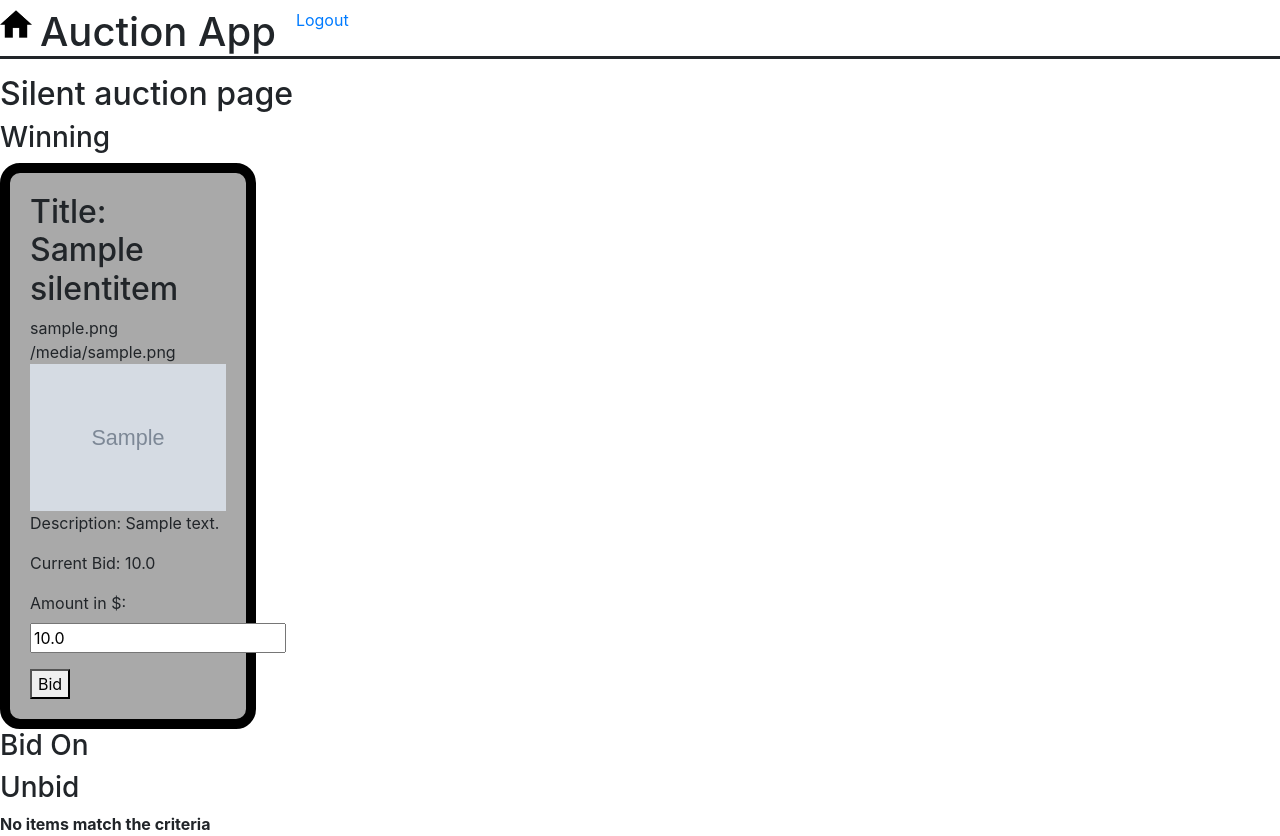
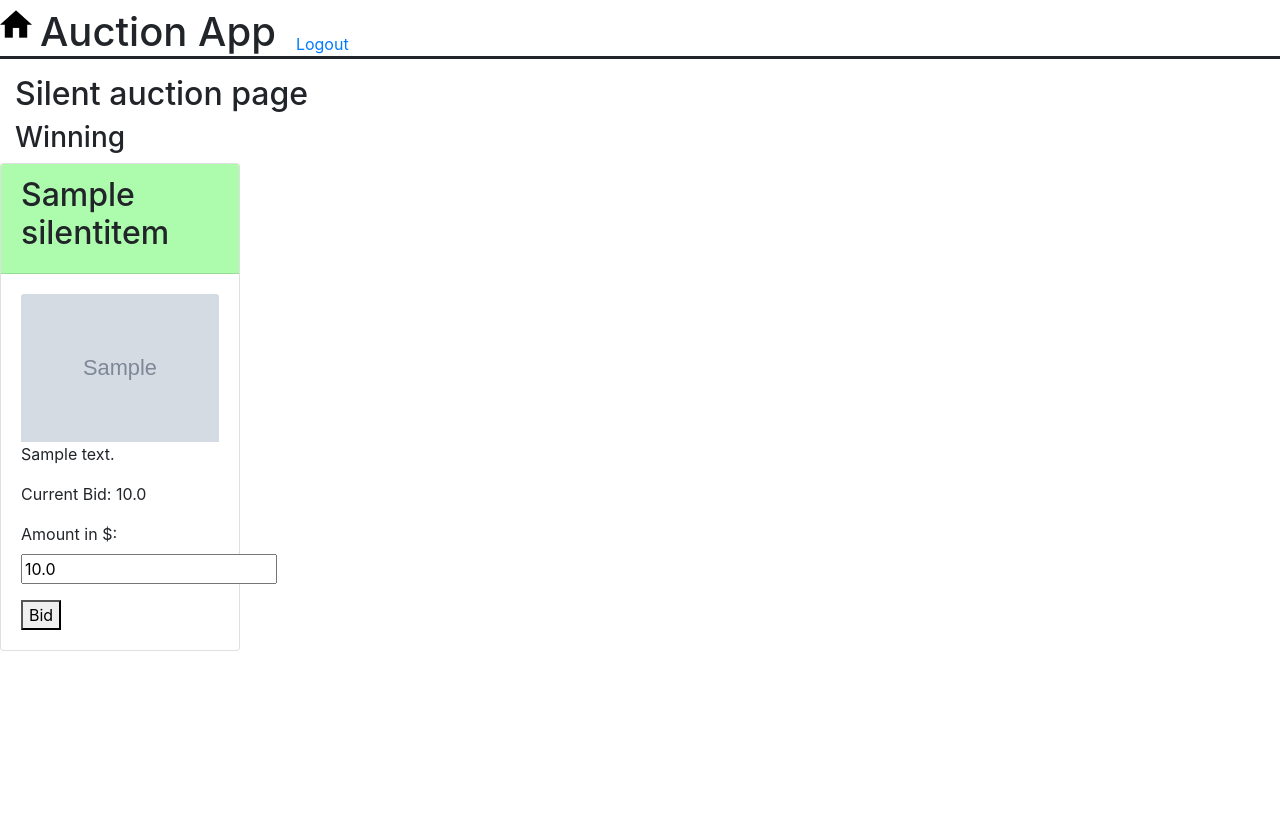
Before and after one commit to bentaylor238/AuctionApplication, a Django app: page /silent in a window 1280 px wide. After the commit the page ends 651 px from the top, so only its background shows below. Run offline with Django 3.2, Linux system fonts and the light colour scheme; a user stored in the database is signed in; tables that the repository leaves empty hold one stand-in row (values such as "Sample post"); grey boxes marked "Sample" are stand-in pictures; some libraries are stand-ins or nearby versions.

Commit message:
added some saucy css

```diff
--- a/auction_app/static/css/style.css
+++ b/auction_app/static/css/style.css
@@ -7,6 +7,12 @@
     display: flex;
     flex-direction: row;
 }
+
+.flex-column{
+    display: flex;
+    flex-direction: column;
+}
+
 
 header{
     margin-top: .5em;
@@ -18,3 +24,11 @@ header{
     margin-bottom: 0;
     margin-right: .5em;
 }
+
+.greenBackground{
+    background-color: #adfcad;
+}
+
+.yellowBackground{
+    background-color: #ffff99;
+}
--- a/auction_app/templates/base.html
+++ b/auction_app/templates/base.html
@@ -1,22 +1,29 @@
 {% load static %}
 <!DOCTYPE html>
 <head>
+    <html lang="en">
+    <meta charset="utf-8">
+    <meta http-equiv="X-UA-Compatible" content="IE=edge">
+    <meta name="viewport" content="width=device-width, initial-scale=1">
     <link rel="stylesheet" href="https://maxcdn.bootstrapcdn.com/bootstrap/4.0.0/css/bootstrap.min.css" integrity="sha384-Gn5384xqQ1aoWXA+058RXPxPg6fy4IWvTNh0E263XmFcJlSAwiGgFAW/dAiS6JXm" crossorigin="anonymous">
     <link rel="stylesheet" type="text/css" href="{% static "css/style.css" %}"
     {% block headerTag %}
     {% endblock %}
 </head>
 <body>
-    <header class="flex-row">
+    <header class="flex-row" >
         {% if user.is_authenticated %}
-        <a href="{% url "home" %}" class="header">
+            <a href="{% url "home" %}" class="header">
             <img src="{% static "img/homeIcon.png" %}" alt="home" id="homeIcon"/>
-        </a>
+            </a>
+        </div>
         {% endif %}
         <h1 class="header">Auction App</h1>
 
         {% if user.is_authenticated %}
-        <a href="{% url 'logout'%}" style="text-align:bottom"> Logout </a>
+            <span style="position: relative;">
+            <a href="{% url 'logout'%}" style="position: absolute; bottom: 0;"> Logout </a>
+            </span>
         {% endif %}
     </header>
     {% if messages %}
@@ -26,6 +33,8 @@
         {% endfor %}
     </ul>
     {% endif %}
-    {% block content %}
-    {% endblock %}
+    <div class="container-fluid">
+        {% block content %}
+        {% endblock %}
+    </div>
 </body>
--- a/auction_app/templates/home.html
+++ b/auction_app/templates/home.html
@@ -1,5 +1,6 @@
 {% extends 'base.html' %}
 {% block content %}
+    <div class="col-md">
     {% if user.is_superuser %}
         <h3> Admin Home Page </h3>
     {% else %}
@@ -36,4 +37,5 @@
             {% endfor %}
         </table>
     {% endif %}
+    </div>
 {% endblock %}
--- a/auction_app/templates/silent.html
+++ b/auction_app/templates/silent.html
@@ -13,15 +13,15 @@
         <button type="submit">Submit</button>
     </form>
     {% endif %}
+{% if winning %}
 <h3>Winning</h3>
-    {% if winning %}
+<div class="row">
     {% for bid, item, form in winning %}
-            <div style="width: 20%; height: 25%; border: solid 10px black; padding: 20px; display: inline-block; border-radius: 20px; -moz-border-radius: 10px; background-color: darkgrey; text-align: left;">
-            <h2>Title: {{ item.title }}</h2>
-            {{item.image}}
-            {{item.image.url}}
-            <img src="{{ item.image.url }}" style="width:100%; height:100%;"></img>
-            <p>Description: {{ item.description }}</p>
+        <div class="card" style="width: 15em;">
+            <div class="card-header greenBackground"><h2>{{ item.title }}</h2> </div>
+            <div class="card-body">
+                <img src="{{ item.image.url }}" class="card-img-top" alt="image"></img>
+                <p>{{ item.description }}</p>
                 <p>Current Bid: {{ bid }}</p>
                 {% if published %}
                 <form action="{% url 'submit_bid' %}" method="post">
@@ -39,17 +39,21 @@
                     </form>
                 {% endif %}
             </div>
+        </div>
     {% endfor %}
-    {% else %}
-        <strong>No items match the criteria</strong>
+</div>
 {% endif %}
+
+{% if bidon %}
+<hr><br>
 <h3>Bid On</h3>
-    {% if winning %}
+<div class="row">
     {% for bid, item, form in bidon %}
-            <div style="width: 20%; height: 25%; border: solid 10px black; padding: 20px; display: inline-block; border-radius: 20px; -moz-border-radius: 10px; background-color: darkgrey; text-align: left;">
-            <h2>Title: {{ item.title }}</h2>
-            <img src="{{ item.image.url }}" style="width:100%; height:100%;"></img>
-            <p>Description: {{ item.description }}</p>
+        <div class="card" style="width: 15em;">
+            <div class="card-header yellowBackground"><h2>{{ item.title }}</h2> </div>
+            <div class="card-body">
+                <img src="{{ item.image.url }}" class="card-img-top" alt="image"></img>
+                <p>{{ item.description }}</p>
                 <p>Current Bid: {{ bid }}</p>
                 {% if published %}
                 <form action="{% url 'submit_bid' %}" method="post">
@@ -67,17 +71,20 @@
                     </form>
                 {% endif %}
             </div>
+        </div>
     {% endfor %}
-    {% else %}
-        <strong>No items match the criteria</strong>
+</div>
 {% endif %}
+{% if unbid %}
+<hr><br>
 <h3>Unbid</h3>
-    {% if unbid %}
+<div class="row">
     {% for bid, item, form in unbid %}
-            <div style="width: 20%; height: 25%; border: solid 10px black; padding: 20px; display: inline-block; border-radius: 20px; -moz-border-radius: 10px; background-color: darkgrey; text-align: left;">
-            <h2>Title: {{ item.title }}</h2>
-            <img src="{{ item.image.url }}" style="width:100%; height:100%;"></img>
-            <p>Description: {{ item.description }}</p>
+        <div class="card" style="width: 15em;">
+            <div class="card-header"><h2>{{ item.title }}</h2> </div>
+            <div class="card-body">
+                <img src="{{ item.image.url }}" class="card-img-top" alt="image"></img>
+                <p>{{ item.description }}</p>
                 <p>Current Bid: {{ bid }}</p>
                 {% if published %}
                 <form action="{% url 'submit_bid' %}" method="post">
@@ -95,9 +102,10 @@
                     </form>
                 {% endif %}
             </div>
+        </div>
     {% endfor %}
-    {% else %}
-        <strong>No items match the criteria</strong>
+</div>
 {% endif %}
 
+</div>
 {% endblock %}
--- a/auction_app/views.py
+++ b/auction_app/views.py
@@ -184,7 +184,6 @@ def live(request):
         'createItemForm':createItemForm,
     }
     return render(request, 'live.html', context)
-
 
 
 def sellLiveItem(request):
```
Also changed, not shown: auction_app/templates/live.html (+45 -20 lines). Lines whose indentation alone changed are shown as unchanged.
